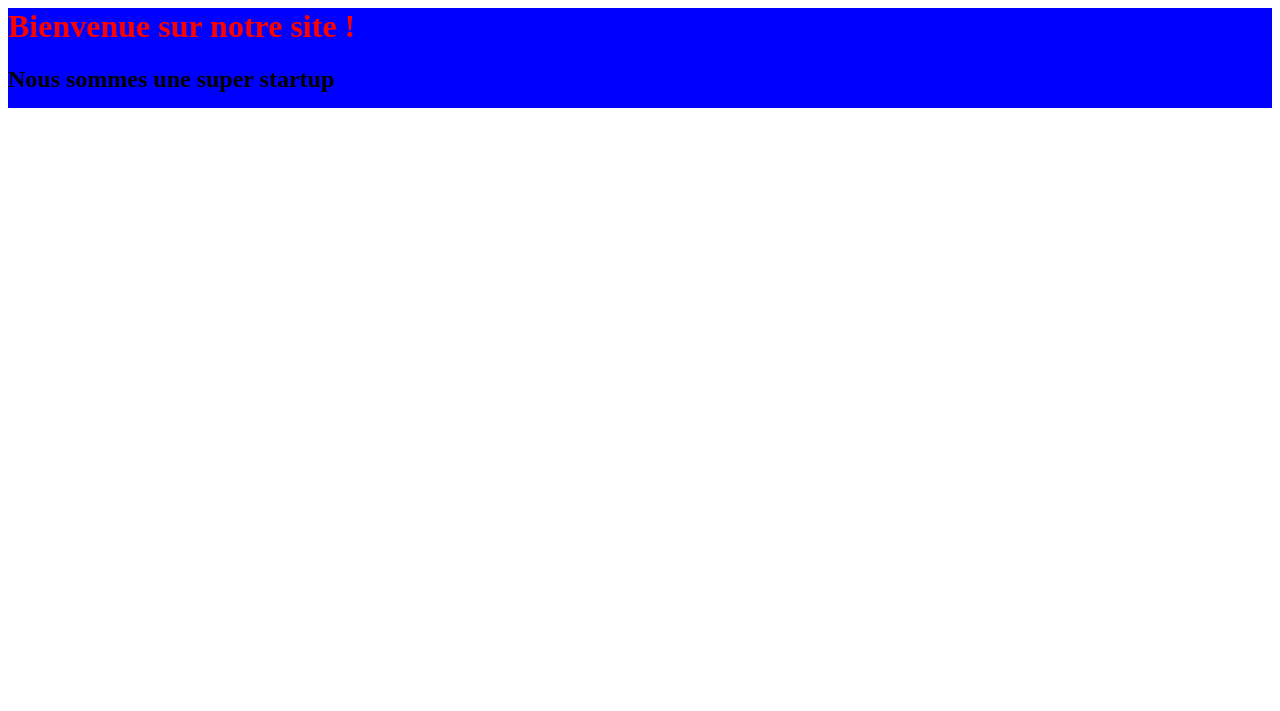
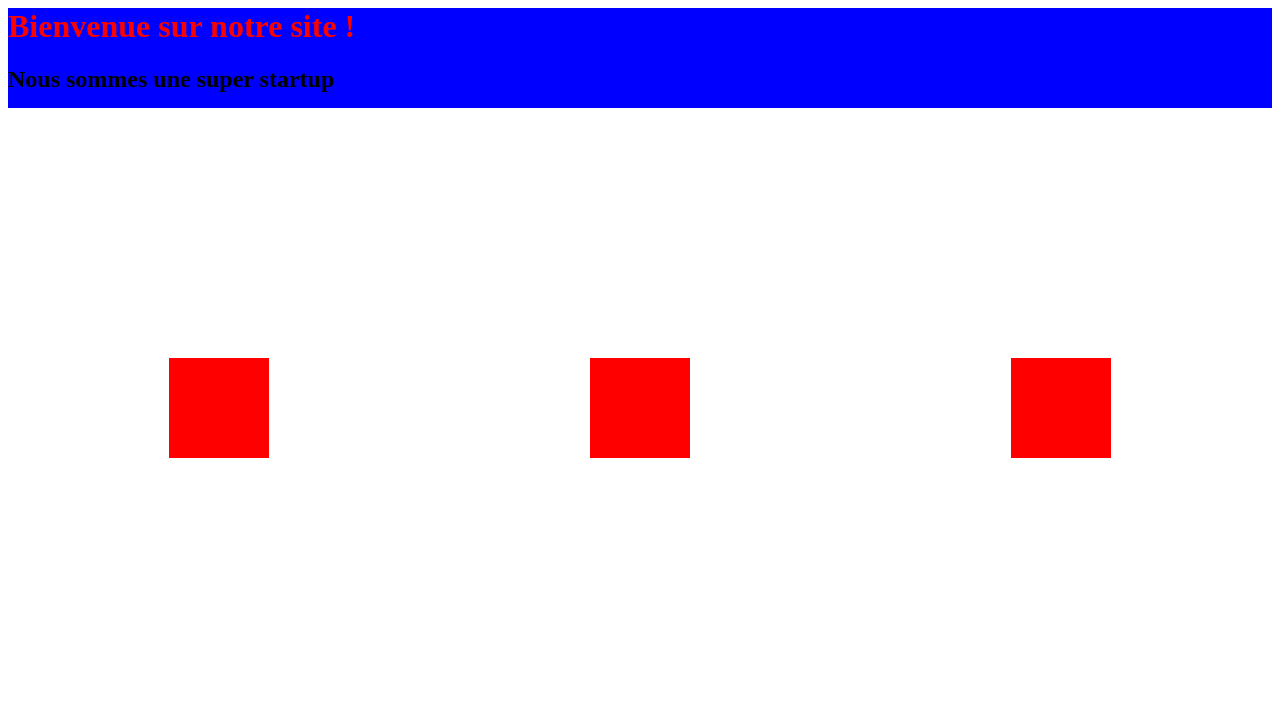
Before and after one commit to Kr00D/tp_git_grp14, a plain HTML site: page index.html in a window 1280 px wide. Drawn offline with Linux system fonts and the light colour scheme.

Commit message:
Body terminé

```diff
--- a/index.html
+++ b/index.html
@@ -3,7 +3,12 @@
 		<h1 style="color:red">Bienvenue sur notre site !</h1>
 		<h2>Nous sommes une super startup</h2>
 	</header>
-	<body>
-
-	</body>
+	<div style="height:600px; display:flex; flex-direction:row; flex-wrap: nowrap; justify-content: space-around; align-items: center">
+		<div style="background-color:#ff0000; height:100px; width:100px; margin-left:auto; margin-right:auto">
+		</div>
+		<div style="background-color:#ff0000; height:100px; width:100px; margin-left:auto; margin-right:auto">
+		</div>
+		<div style="background-color:#ff0000; height:100px; width:100px; margin-left:auto; margin-right:auto">
+		</div>
+	</div>
 </html>
```
